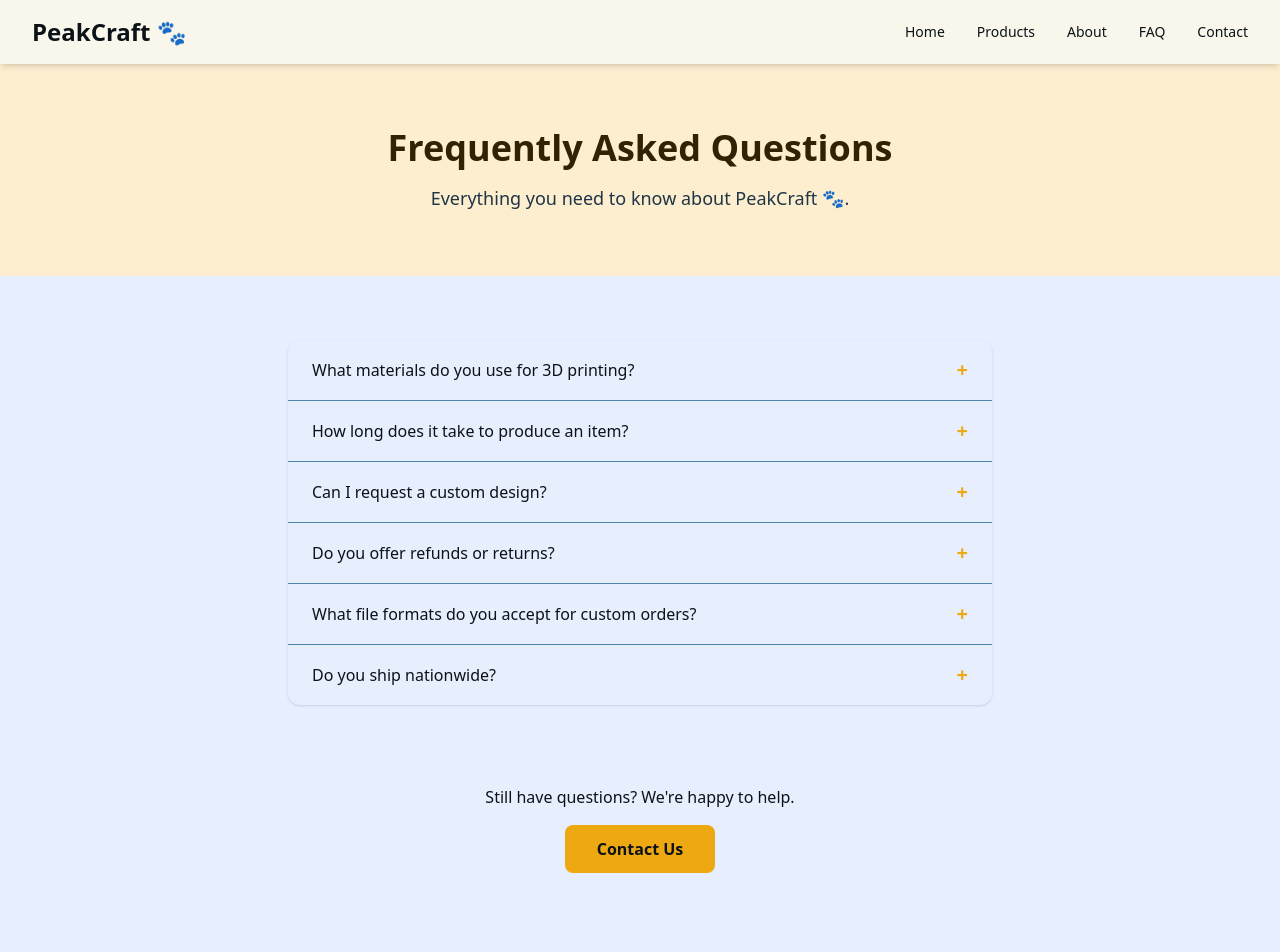
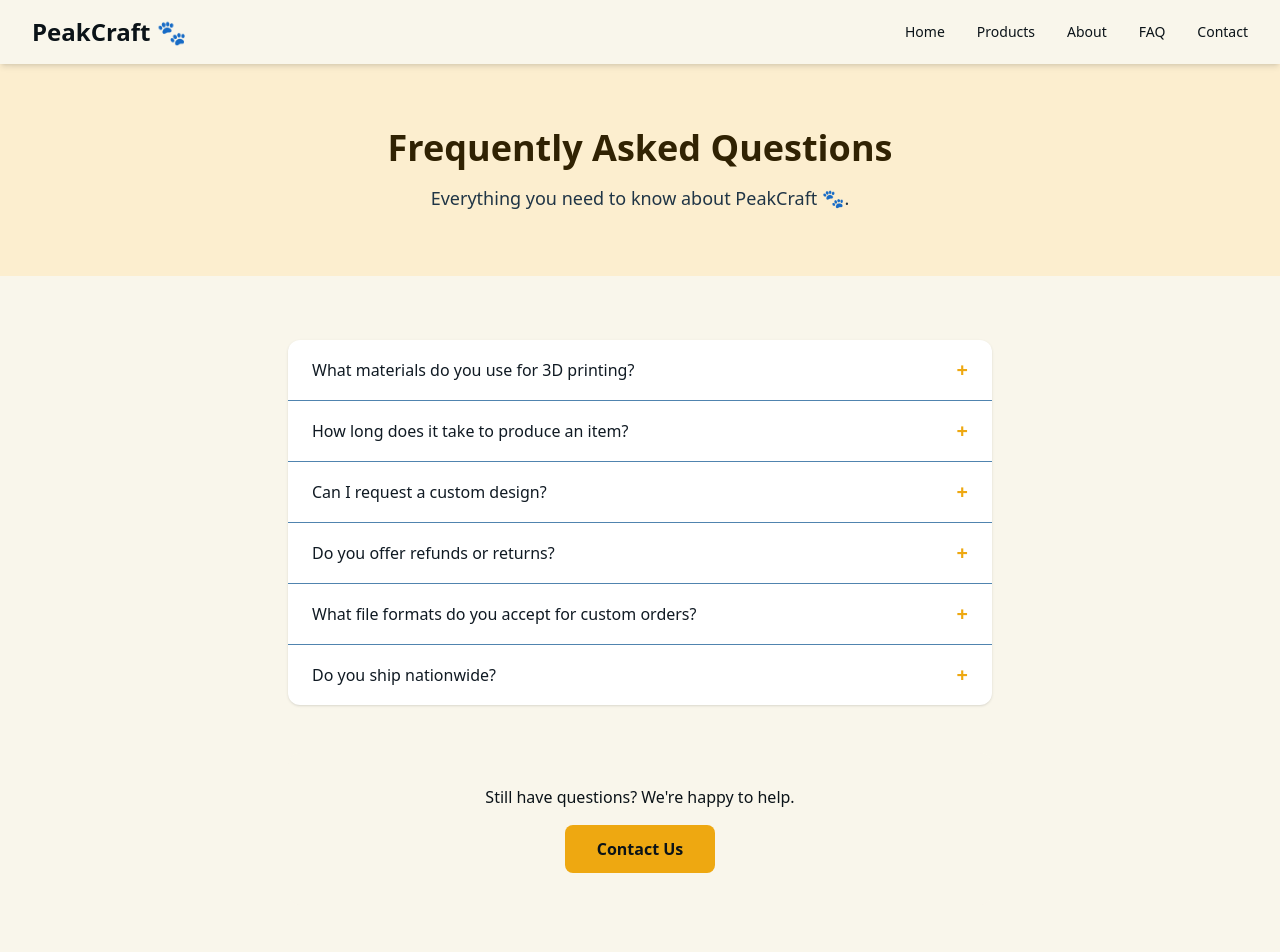
Before and after one commit to gwonghk/3dpeak, a Next.js app: page /faq in a window 1280 px wide. Shown: the top 952 px of the page. Built offline with nearby package versions, Linux system fonts and the light colour scheme.

Commit message:
fix some colors2

```diff
--- a/src/app/about/page.tsx
+++ b/src/app/about/page.tsx
@@ -5,12 +5,12 @@ import { brand } from "@/config/brand";
 
 export default function AboutPage() {
   return (
-    <div className="bg-surface-container min-h-screen">
+    <div className="bg-background min-h-screen">
       <PageHeader title={`About ${brand.name}`} subtitle={brand.tagline} />
       <section className="max-w-4xl mx-auto px-4 sm:px-6 lg:px-8 py-16">
-        <div className="bg-surface-container rounded-xl shadow-sm p-8 md:p-12">
-          <h2 className="text-3xl font-bold text-on-primary mb-6">Our Story</h2>
-          <div className="space-y-4 text-on-surface-container leading-relaxed">
+        <div className="bg-surface rounded-xl shadow-sm p-8 md:p-12">
+          <h2 className="text-3xl font-bold text-on-surface mb-6">Our Story</h2>
+          <div className="space-y-4 text-on-surface-variant leading-relaxed">
             <p>
               {brand.name} started with a simple idea: to take digital designs
               and transform them into real, tangible objects that people can
--- a/src/app/contact/page.tsx
+++ b/src/app/contact/page.tsx
@@ -3,7 +3,7 @@ import ContactForm from "@/components/ContactForm";
 
 export default function ContactPage() {
   return (
-    <div className="bg-surface-container min-h-screen">
+    <div className="bg-background min-h-screen">
       <PageHeader
         title="Contact Us"
         subtitle="Have a question or want to place a custom order? We'd love to hear from you."
--- a/src/app/faq/page.tsx
+++ b/src/app/faq/page.tsx
@@ -10,13 +10,13 @@ export default function FaqPage() {
   const [openIndex, setOpenIndex] = useState<number | null>(null);
 
   return (
-    <div className="bg-surface-container min-h-screen">
+    <div className="bg-background min-h-screen">
       <PageHeader
         title="Frequently Asked Questions"
         subtitle={`Everything you need to know about ${brand.name}.`}
       />
       <section className="max-w-3xl mx-auto px-4 sm:px-6 lg:px-8 py-16">
-        <div className="bg-surface-container rounded-xl shadow-sm divide-y divide-outline">
+        <div className="bg-surface rounded-xl shadow-sm divide-y divide-outline">
           {faqs.map((faq, index) => (
             <div key={index}>
               <h3>
@@ -27,9 +27,9 @@ export default function FaqPage() {
                   aria-expanded={openIndex === index}
                   aria-controls={`faq-answer-${index}`}
                   id={`faq-question-${index}`}
-                  className="w-full px-6 py-4 text-left flex items-center justify-between hover:bg-background transition-colors"
+                  className="w-full px-6 py-4 text-left flex items-center justify-between hover:bg-secondary-container transition-colors"
                 >
-                  <span className="font-medium text-on-primary">
+                  <span className="font-medium text-on-surface">
                     {faq.question}
                   </span>
                   <span
@@ -46,7 +46,7 @@ export default function FaqPage() {
                 aria-labelledby={`faq-question-${index}`}
                 className={
                   openIndex === index
-                    ? "px-6 pb-4 pt-2 text-on-primary-container leading-relaxed"
+                    ? "px-6 pb-4 pt-2 text-on-surface leading-relaxed"
                     : "hidden"
                 }
               >
@@ -55,7 +55,7 @@ export default function FaqPage() {
             </div>
           ))}
         </div>
-        <div className="mt-12 text-center bg-surface-container rounded-xl p-8">
+        <div className="mt-12 text-center bg-surface-container-low rounded-xl p-8">
           <p className="text-on-primary font-medium mb-4">
             Still have questions? We&apos;re happy to help.
           </p>
```
